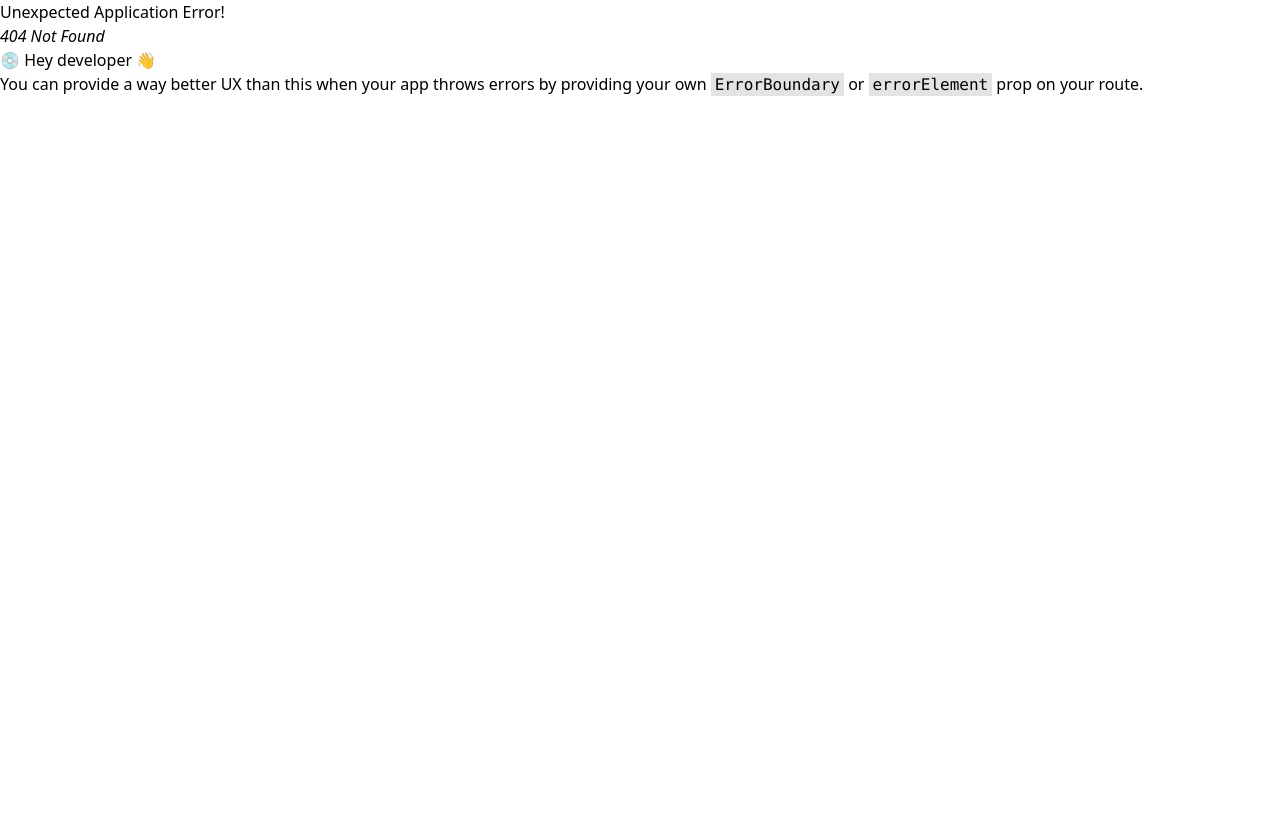
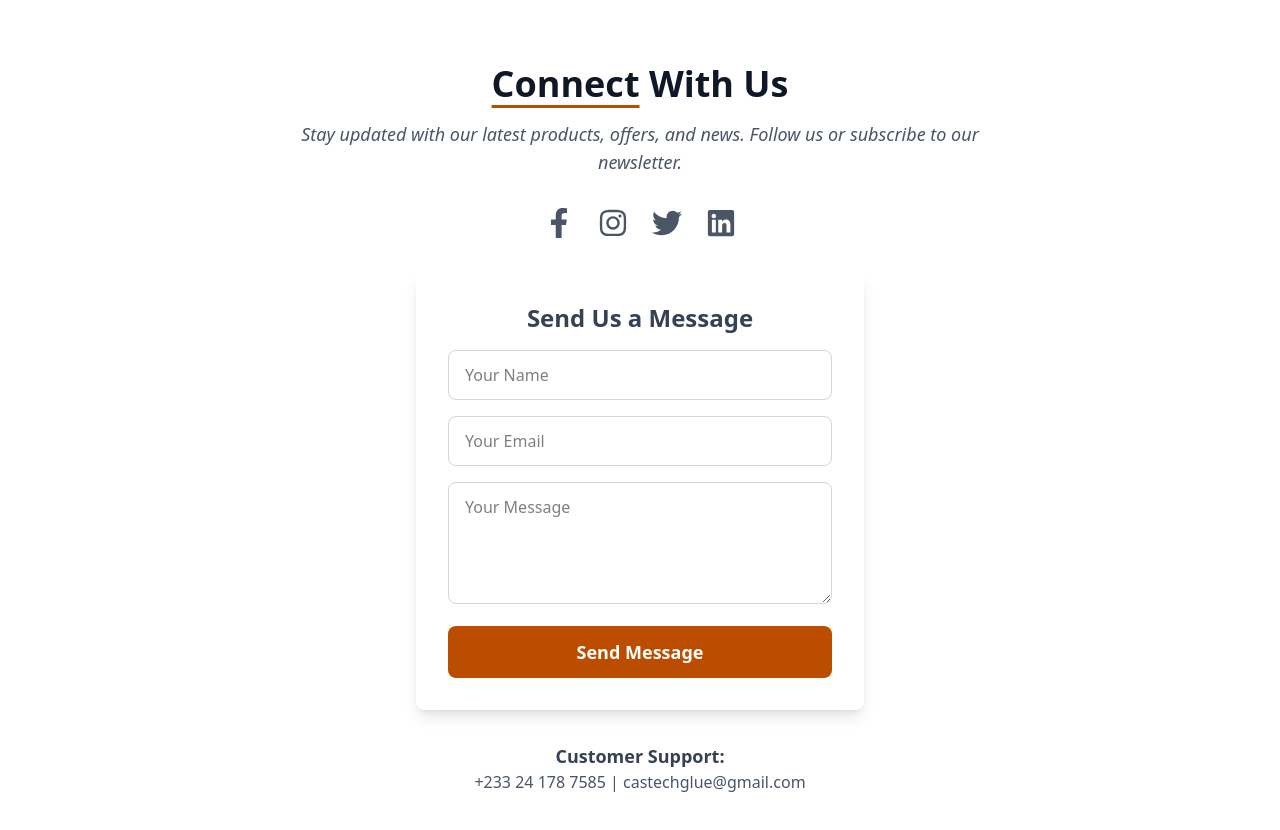
Before and after one commit to ray-chel-cyber/Innovators_website, a React (Vite) app: page /Contact in a window 1280 px wide. Before the commit this address had no page. Shown: the top 830 px of the page. Before the commit the page ends 800 px from the top, so only its background shows below. Built offline with nearby package versions, Linux system fonts and the light colour scheme.

Commit message:
Worked on each component

```diff
--- a/src/components/About.jsx
+++ b/src/components/About.jsx
@@ -10,7 +10,7 @@ const About = () => {
       <img src={Image} alt="About" className="w-full h-auto rounded-lg" />
     </div>
     <div className="w-full md:w-1/2 pl-8">
-      <h2 className="text-4xl font-bold mb-4">About Us</h2>
+      <h2 className="text-4xl font-bold mb-4 text-gray-900">About Us</h2>
       <p className="text-lg">
       <span className='italic text-2xl underline decoration-amber-700 underline-offset-8 decoration-2'> Cas-Tech Glue</span>, an innovative solution from Beposo, Western Region, is addressing waste management and environmental pollution caused by discarded cassava starch and peels at gari processing factories. The solution involves creating a biodegradable adhesive glue using cassava starch and peels, which serves as an eco-friendly alternative to harmful synthetic adhesives. This approach not only reduces pollution but also adds value to cassava by-products, contributing to sustainable waste management.
 
--- a/src/components/AboutProduct.jsx
+++ b/src/components/AboutProduct.jsx
@@ -6,9 +6,8 @@ import innovatorImage from '../assets/images/WhatsApp Image 2025-02-21 at 12.54.
 const AboutProduct = () => {
     return (
       <div className="flex flex-col md:flex-row items-center justify-center mb-10 p-8 bg-white  text-black relative space-y-8 md:space-y-0">
-        {/* Left Section (Text) */}
         <div className="w-full md:w-1/2 md:order-2 pl-8">
-          <h2 className="text-4xl font-bold mb-4 text-black">
+          <h2 className="text-4xl font-bold mb-4 text-gray-900">
             <span className='underline decoration-amber-700 underline-offset-8'>Meet</span> the Innovators
           </h2>
           <p className="text-lg mb-4 text-black font-sans">
@@ -22,7 +21,7 @@ const AboutProduct = () => {
           </p>
         </div>
 
-        {/* Right Section (Image) */}
+
         <div className="w-full md:w-1/4 ">
           <img
             src={innovatorImage}
--- /dev/null
+++ b/src/components/Contact.jsx
@@ -0,0 +1,70 @@
+import React from "react";
+import { FaFacebookF, FaInstagram, FaTwitter, FaLinkedin } from "react-icons/fa";
+
+const Contact = () => {
+  return (
+    <section className="bg-white py-16">
+      <div className="max-w-3xl mx-auto px-6 text-center">
+        <h2 className="text-4xl font-bold text-gray-900 mb-4"> <span className="underline decoration-amber-700 underline-offset-8"> Connect</span> With Us</h2>
+        <p className="text-gray-600 text-lg mb-8 italic">
+          Stay updated with our latest products, offers, and news. Follow us or subscribe to our newsletter.
+        </p>
+
+        {/* Social Media Icons */}
+        <div className="flex justify-center space-x-6 mb-8">
+          <a href="https://facebook.com" target="_blank" rel="noopener noreferrer" className="text-gray-600 hover:text-blue-600 transition-transform transform hover:scale-110">
+            <FaFacebookF size={30} />
+          </a>
+          <a href="https://instagram.com" target="_blank" rel="noopener noreferrer" className="text-gray-600 hover:text-pink-500 transition-transform transform hover:scale-110">
+            <FaInstagram size={30} />
+          </a>
+          <a href="https://twitter.com" target="_blank" rel="noopener noreferrer" className="text-gray-600 hover:text-blue-400 transition-transform transform hover:scale-110">
+            <FaTwitter size={30} />
+          </a>
+          <a href="https://linkedin.com" target="_blank" rel="noopener noreferrer" className="text-gray-600 hover:text-blue-700 transition-transform transform hover:scale-110">
+            <FaLinkedin size={30} />
+          </a>
+        </div>
+
+        {/* Contact Form */}
+        <div className="bg-white p-8 rounded-lg shadow-lg max-w-md mx-auto">
+          <h3 className="text-2xl font-semibold text-gray-700 mb-4">Send Us a Message</h3>
+          <form className="space-y-4">
+            <input
+              type="text"
+              placeholder="Your Name"
+              className="w-full px-4 py-3 border border-gray-300 rounded-lg focus:ring-2 focus:ring-amber-700 focus:outline-none"
+              required
+            />
+            <input
+              type="email"
+              placeholder="Your Email"
+              className="w-full px-4 py-3 border border-gray-300 rounded-lg focus:ring-2 focus:ring-amber-700 focus:outline-none"
+              required
+            />
+            <textarea
+              rows="4"
+              placeholder="Your Message"
+              className="w-full px-4 py-3 border border-gray-300 rounded-lg focus:ring-2 focus:ring-amber-700 focus:outline-none"
+              required
+            ></textarea>
+            <button
+              type="submit"
+              className="w-full bg-amber-700 text-white py-3 rounded-lg text-lg font-semibold hover:bg-gray-700 transition-all"
+            >
+              Send Message
+            </button>
+          </form>
+        </div>
+
+        {/* Customer Support Info */}
+        <div className="mt-8">
+          <p className="text-gray-700 font-semibold text-lg"> Customer Support:</p>
+          <p className="text-gray-600 text-md">+233 24 178 7585 | castechglue@gmail.com</p>
+        </div>
+      </div>
+    </section>
+  );
+};
+
+export default Contact;
--- a/src/components/Footer.jsx
+++ b/src/components/Footer.jsx
@@ -5,7 +5,7 @@ import { Link } from 'react-router-dom';
 
 const Footer = () => {
   return (
-    <footer className="bg-gray-700 text-white py-10">
+    <footer className="bg-amber-700 text-white py-10">
       <div className="container mx-auto px-4">
         <div className="grid grid-cols-1 md:grid-cols-3 gap-8 text-center">
           <div>
@@ -21,7 +21,7 @@ const Footer = () => {
               <a className="text-white hover:underline">+233 24 178 7585</a></p>
               <p className="text-sm flex items-center">
               <FaLocationCrosshairs className="mr-1" />
-              <a className="text-white hover:underline">Benyakrom Mosque</a></p>
+              <a className="text-white hover:underline"> Western Region, Beposo near Benyakrom Mosque</a></p>
           </div>
 
           <div>
--- a/src/components/Hero.jsx
+++ b/src/components/Hero.jsx
@@ -16,9 +16,9 @@ const Hero = () => {
         <p className="  max-w-2xl mb-6 font-light text-2xl">
           Sustainable and Environmentally-friendly adhesives
         </p>
-        <button className="bg-white text-gray-800 font-semibold py-3 px-7 rounded-3xl text-lg transition duration-300
-                   hover:bg-amber-700 hover:text-white">
-          Shop
+        <button className="bg-amber-700 text-white font-semibold py-3 px-7 rounded-3xl text-lg transition duration-300
+                   hover:bg-white hover:text-gray-800">
+          Shop Now
         </button>
       </div>
     </div>
--- a/src/components/Navbar.jsx
+++ b/src/components/Navbar.jsx
@@ -1,9 +1,15 @@
-import React from 'react';
+import React, { useState } from 'react';
 import { Link } from 'react-router-dom';
-import { FaUser, FaShoppingCart } from 'react-icons/fa';
+import { FaUser, FaShoppingCart, FaBars, FaTimes } from 'react-icons/fa';
 import logo from '../assets/images/WhatsApp Image 2025-02-21 at 7.29.12 PM.jpeg';
 
 const Navbar = () => {
+    const [isOpen, setIsOpen] = useState(false);
+
+    const toggleMenu = () => {
+        setIsOpen(!isOpen);
+    };
+
     return (
         <nav className="bg-white bg-opacity-30 p-1 shadow-md w-full">
             <div className="container mx-auto flex items-center justify-between max-w-6xl">
@@ -13,7 +19,7 @@ const Navbar = () => {
                     </Link>
                 </div>
                 <div className="hidden md:flex space-x-6 text-lg font-medium">
-                    <Link to="/" className="hover:underline decoration-amber-700 underline-offset-8 decoration-2 text-gray-700 ">Home</Link>
+                    <Link to="/" className="hover:underline decoration-amber-700 underline-offset-8 decoration-2 text-gray-700">Home</Link>
                     <Link to="/about" className="hover:underline decoration-amber-700 decoration-2 underline-offset-8 text-gray-700">About</Link>
                     <Link to="/shop" className="hover:underline decoration-amber-700 decoration-2 underline-offset-8 text-gray-700">Shop</Link>
                     <Link to="/blog" className="hover:underline decoration-amber-700 decoration-2 underline-offset-8 text-gray-700">Blog</Link>
@@ -26,13 +32,21 @@ const Navbar = () => {
                     <Link to="/SignIn">
                         <FaUser className="text-gray-700 text-xl hover:text-amber-700 transition duration-300" />
                     </Link>
-                    <button
-
-                        className="bg-gray-700 text-white px-4 py-2 rounded-4xl text-sm font-medium hover:bg-amber-700 transition"
-                    >
+                    <button className="bg-gray-700 text-white px-4 py-2 rounded-4xl text-sm font-medium hover:bg-amber-700 transition">
                         Sign Up
                     </button>
                 </div>
+                <button onClick={toggleMenu} className="md:hidden text-gray-700">
+                    {isOpen ? <FaTimes className="text-2xl" /> : <FaBars className="text-2xl" />}
+                </button>
+            </div>
+
+            <div className={`md:hidden ${isOpen ? 'block' : 'hidden'} bg-white bg-opacity-30 p-4`}>
+                <Link to="/" className="block py-2 text-gray-700 hover:underline">Home</Link>
+                <Link to="/about" className="block py-2 text-gray-700 hover:underline">About</Link>
+                <Link to="/shop" className="block py-2 text-gray-700 hover:underline">Shop</Link>
+                <Link to="/blog" className="block py-2 text-gray-700 hover:underline">Blog</Link>
+                <Link to="/contact" className="block py-2 text-gray-700 hover:underline">Contact</Link>
             </div>
         </nav>
     );
--- a/src/components/Products.jsx
+++ b/src/components/Products.jsx
@@ -3,25 +3,25 @@ import React from "react";
 const products = [
   {
     id: 1,
-    name: "Cozy Handmade Sweater",
+    name: "Glue",
     price: "$45.00",
-    image: "https://via.placeholder.com/300",
+    image: '../assets/images/The Safety Tips You Need to Know Before Cooking With Cassava.jpg',
   },
   {
     id: 2,
-    name: "Chunky Knit Beanie",
+    name: "Cassava Leave Glue",
     price: "$20.00",
     image: "https://via.placeholder.com/300",
   },
   {
     id: 3,
-    name: "Handcrafted Wool Scarf",
+    name: "Cassava Adhesive",
     price: "$35.00",
     image: "https://via.placeholder.com/300",
   },
   {
     id: 4,
-    name: "Boho Crochet Bag",
+    name: "Natural Glue",
     price: "$50.00",
     image: "https://via.placeholder.com/300",
   },
@@ -29,17 +29,17 @@ const products = [
 
 const Products = () => {
   return (
-    <div className="max-w-6xl mx-auto p-6 bg-white mb-10">
-      <h2 className="text-3xl font-bold mb-8 "> <span className="underline decoration-amber-700 underline-offset-8">Our</span> Products</h2>
+    <div className="max-w-6xl mx-auto p-6 bg-white mb-5">
+      <h2 className="text-3xl font-bold mb-8 text-gray-900 "> <span className="underline decoration-amber-700 underline-offset-8">Our</span> Products</h2>
 
       {/* Product Grid */}
       <div className="grid gap-6 sm:grid-cols-2 md:grid-cols-3 lg:grid-cols-4">
         {products.map((product) => (
-          <div key={product.id} className="bg-white p-4  hover:scale-105 transition-transform">
+          <div key={product.id} className="bg-white p-4 hover:scale-105 transition-transform">
             <img src={product.image} alt={product.name} className="w-full h-48 object-cover rounded-md mb-4" />
             <h3 className="text-lg font-semibold flex justify-center">{product.name}</h3>
-            <p className="text-gray-600 flex justify-center">{product.price}</p>
-            <button className="mt-4 bg-gray-700 text-white py-2 px-4 rounded-md w-full hover:bg-gray-500 transition">
+            <p className="text-amber-700 flex justify-center">{product.price}</p>
+            <button className="mt-4 bg-amber-700 text-white py-2 px-4 rounded-md w-full hover:bg-gray-800 transition">
               Add to Cart
             </button>
           </div>
--- /dev/null
+++ b/src/components/Testimonials.jsx
@@ -0,0 +1,48 @@
+import React from 'react';
+
+const testimonials = [
+  {
+    id: 1,
+    name: 'John Doe',
+    image: 'https://via.placeholder.com/100', // Replace with actual image URL
+    text: 'This product changed my life! I can’t imagine my days without it anymore. The quality is top-notch!',
+  },
+  {
+    id: 2,
+    name: 'Jane Smith',
+    image: 'https://via.placeholder.com/100', // Replace with actual image URL
+    text: 'Amazing quality and fantastic customer service. Highly recommend to everyone!',
+  },
+  {
+    id: 3,
+    name: 'Alice Johnson',
+    image: 'https://via.placeholder.com/100',
+    text: 'A wonderful experience from start to finish. I will definitely be a returning customer.',
+  },
+
+];
+
+const Testimonials = () => {
+  return (
+    <section className="bg-white py-16 mb-6">
+      <div className="container mx-auto text-center px-4">
+        <h2 className="text-4xl font-bold text-gray-900 mb-15">  <span className='underline decoration-amber-700 underline-offset-8'>What</span> Our Customers Say</h2>
+
+        <div className="flex flex-wrap justify-center gap-6">
+          {testimonials.map((testimonial) => (
+            <div
+              key={testimonial.id}
+              className="bg-white p-10 w-2xs max-w-sm shadow-md hover:shadow-lg transition-shadow transform hover:scale-105"
+            >
+              <img src={testimonial.image} alt={testimonial.name} className="h-20 w-20 rounded-full mx-auto border-4 border-gray-200 " />
+              <h3 className="text-xl font-semibold text-gray-800 mt-4">{testimonial.name}</h3>
+              <p className="text-gray-800 mt-3 italic">"{testimonial.text}"</p>
+            </div>
+          ))}
+        </div>
+      </div>
+    </section>
+  );
+};
+
+export default Testimonials;
--- a/src/pages/Landingpage.jsx
+++ b/src/pages/Landingpage.jsx
@@ -5,6 +5,8 @@ import AboutProduct from "../components/AboutProduct"
 import Footer from "../components/Footer"
 import Navbar from "../components/Navbar"
 import Products from "../components/Products"
+import Contact from "../components/Contact"
+import Testimonials from "../components/Testimonials"
 
 
 const LandingPage = () => {
@@ -17,6 +19,8 @@ const LandingPage = () => {
         <About/>
         <AboutProduct/>
         <Products/>
+        <Testimonials/>
+        <Contact/>
         <Footer/>
 
 
```
Also changed, not shown: src/App.jsx (+10 -0 lines).
